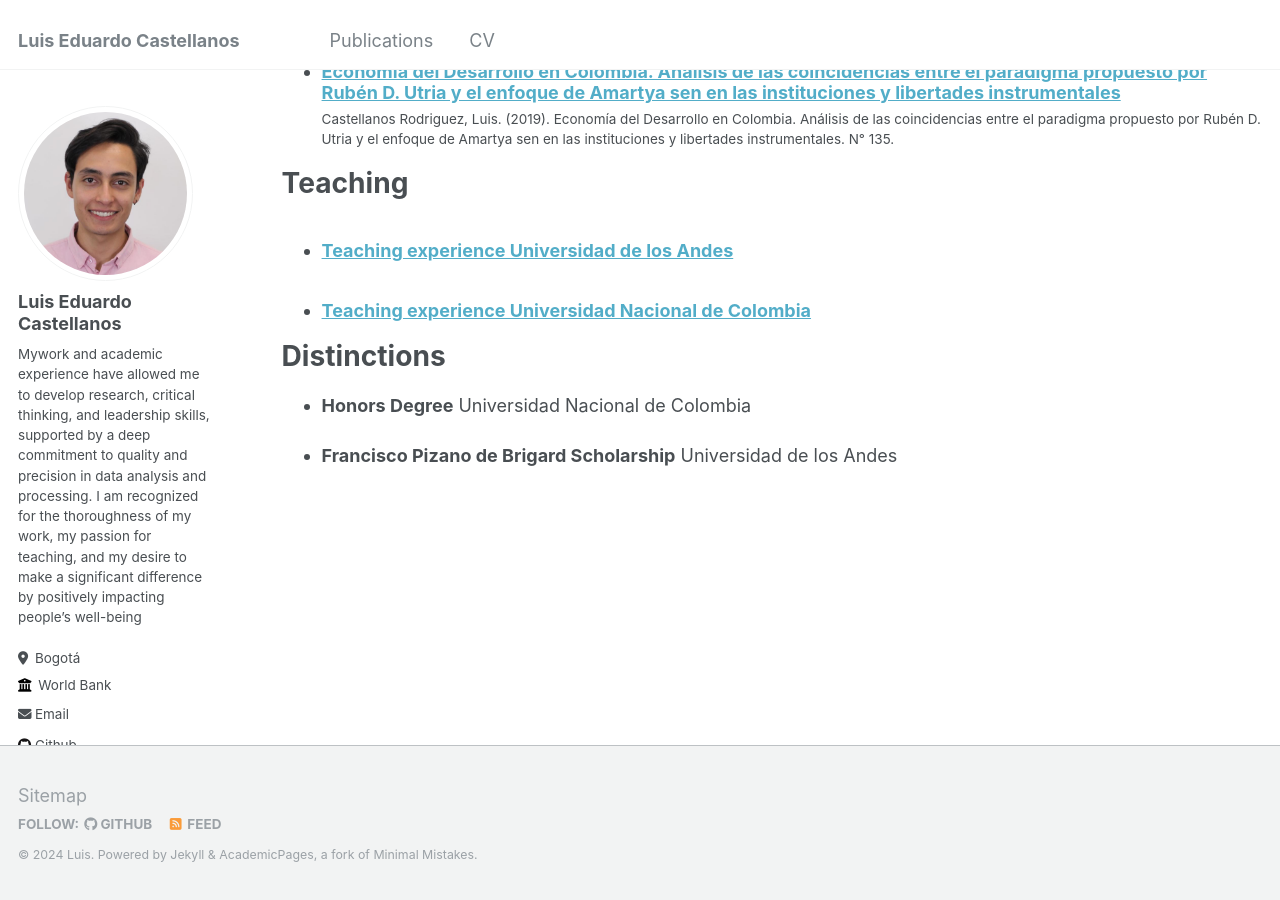
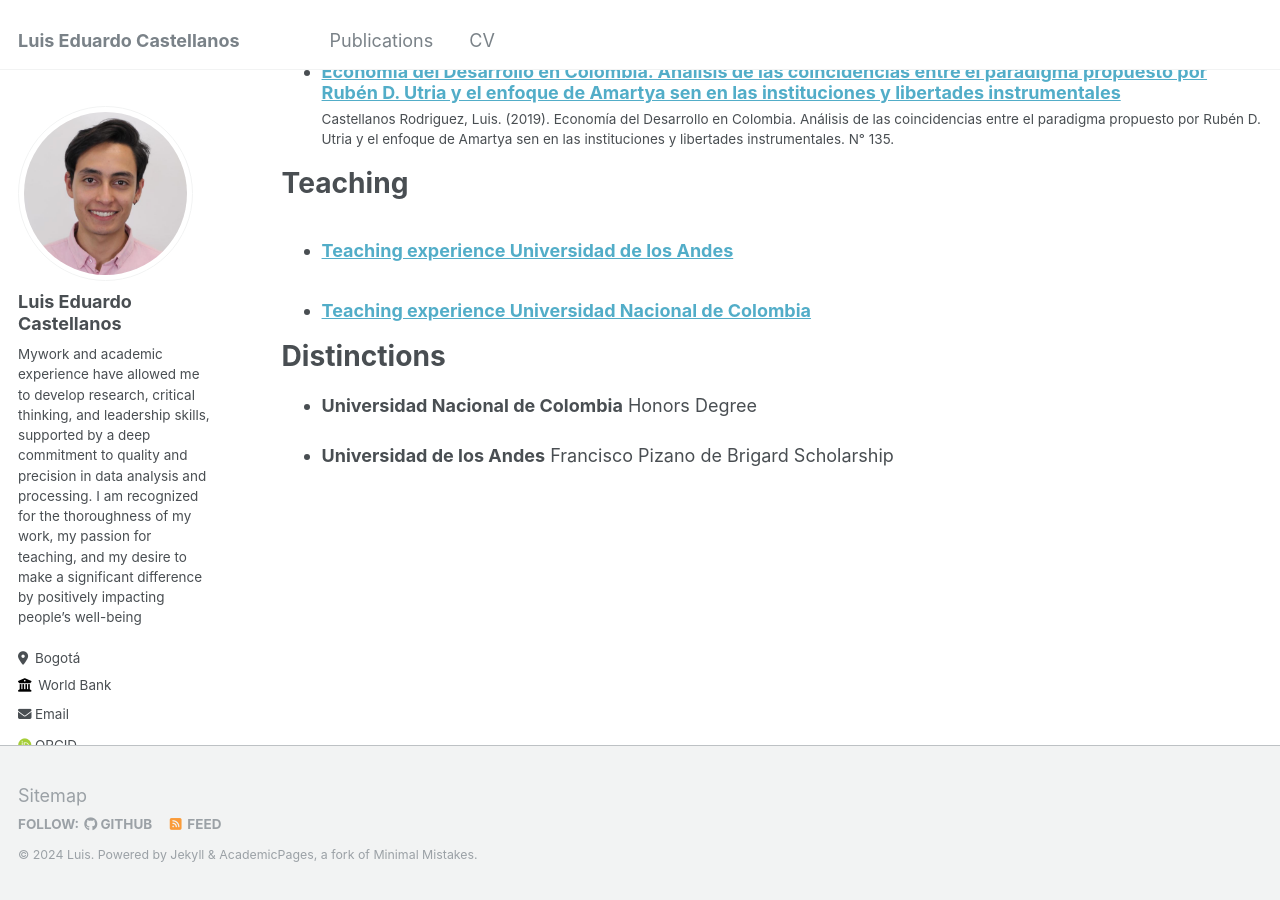
Before and after one commit to LuisCR-22/LuisCR-22.github.io, a Jekyll site: the page built from _pages/cv.md, in a window 1280 px wide and 900 px high, scrolled down 2315 px. Built offline with Jekyll 4.4.1, drawn with Linux system fonts in a browser that asks for light colours; some web fonts are replaced.

Commit message:
Orcid
Se agregó el ORCID

```diff
--- a/_config.yml
+++ b/_config.yml
@@ -37,7 +37,7 @@
   arxiv            : # URL - Update with the correct link to your profile
   googlescholar    : #"https://scholar.google.com/citations?user=PS_CX0AAAAAJ"
   impactstory      : # URL
-  orcid            : #"http://orcid.org/yourorcidurl"
+  orcid            : "https://orcid.org/0000-0001-6585-5657"
   semantic         : # URL
   pubmed           : #"https://www.ncbi.nlm.nih.gov/pubmed/?term=john+snow"
   researchgate     : # URL
--- a/_pages/cv.md
+++ b/_pages/cv.md
@@ -100,6 +100,6 @@
 
 Distinctions
 ======
- * <b>Honors Degree</b>      Universidad Nacional de Colombia
+ * <b>Universidad Nacional de Colombia</b>       Honors Degree
 
- * <b>Francisco Pizano de Brigard Scholarship</b>       Universidad de los Andes
+ * <b>Universidad de los Andes</b>        Francisco Pizano de Brigard Scholarship
--- a/markdown_generator/publications.py
+++ b/markdown_generator/publications.py
@@ -93,7 +93,7 @@
     ## Markdown description for individual page
 
     if len(str(item.paper_url)) > 5:
-        md += "\n\n<a href='" + item.paper_url + "'>Download paper here</a>\n"
+        md += "\n\n<a href='" + item.paper_url + "'>Download paper here </a>\n"
 
     if len(str(item.excerpt)) > 5:
         md += "\n" + html_escape(item.excerpt) + "\n"
```
